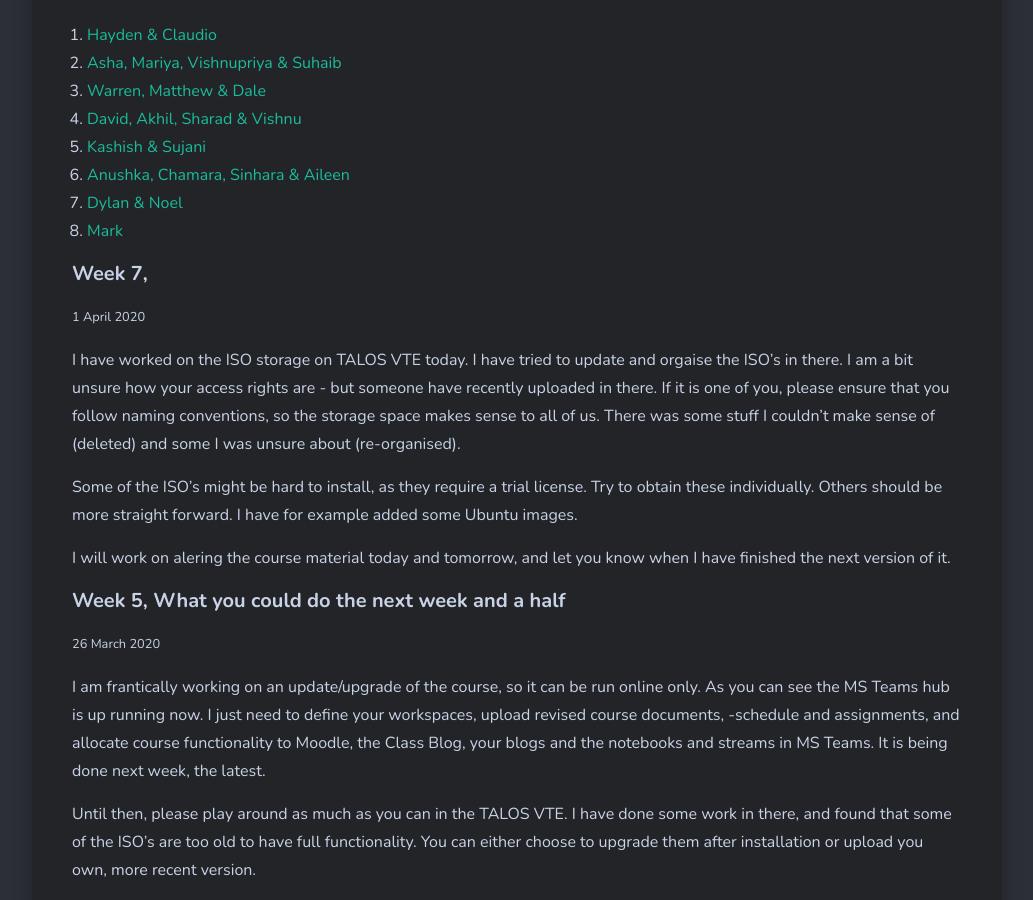
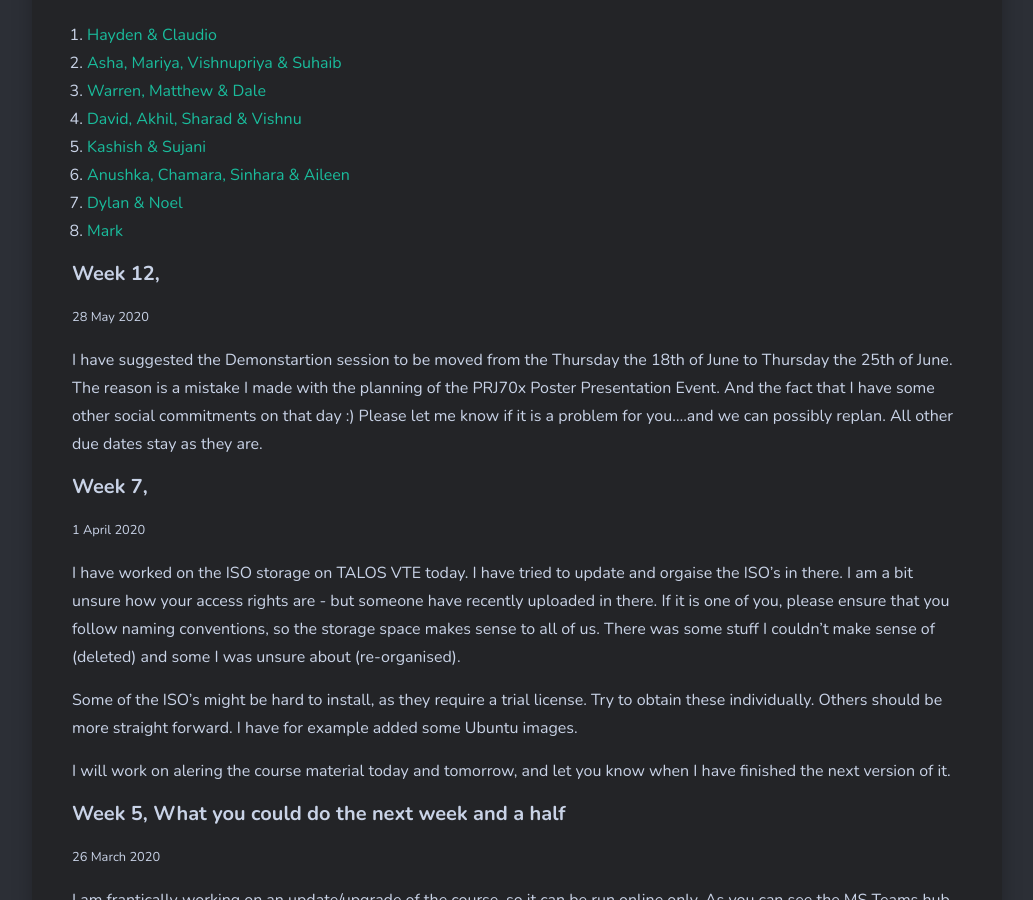
Before and after one commit to larsoliverdam/nmit, a Jekyll site: the page built from _pages/NET603.md, in a window 1280 px wide and 900 px high, scrolled down 934 px. Shown: the whole window, without its empty margins (123-1156 px from the left). Built offline with Jekyll 4.4.1, drawn with Linux system fonts in a browser that asks for light colours; nearby versions of some CDN libraries; comment, search, counter and statistics services are not loaded.

Commit message:
postpone NET603 demo

```diff
--- a/_pages/NET603.md
+++ b/_pages/NET603.md
@@ -16,6 +16,15 @@ image: binary.jpg
 6. [Anushka, Chamara, Sinhara & Aileen](https://geekdevelop.blogspot.com/2020/03/day-1-25th-february-2020-1.html)
 7. [Dylan & Noel]()
 8. [Mark](https://livenmitac-my.sharepoint.com/:o:/r/personal/kevin-christison_live_nmit_ac_nz/Documents/NET603?d=wd39b81089f51466cb9f83df428ce9343&csf=1&e=oE3qeh)
+
+#### Week 12,
+<small>28 May 2020</small>
+
+I have suggested the Demonstartion session to be moved from the Thursday the 18th of June to Thursday the 25th of June.
+The reason is a mistake I made with the planning of the PRJ70x Poster Presentation Event.
+And the fact that I have some other social commitments on that day :)
+Please let me know if it is a problem for you....and we can possibly replan.
+All other due dates stay as they are.
 
 #### Week 7,
 <small>1 April 2020</small>
```
